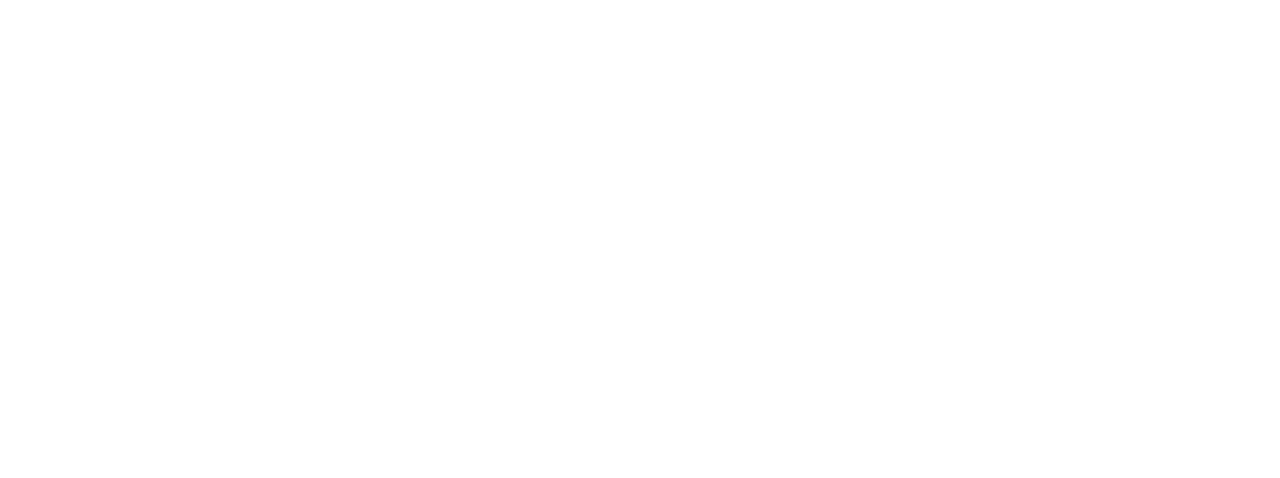
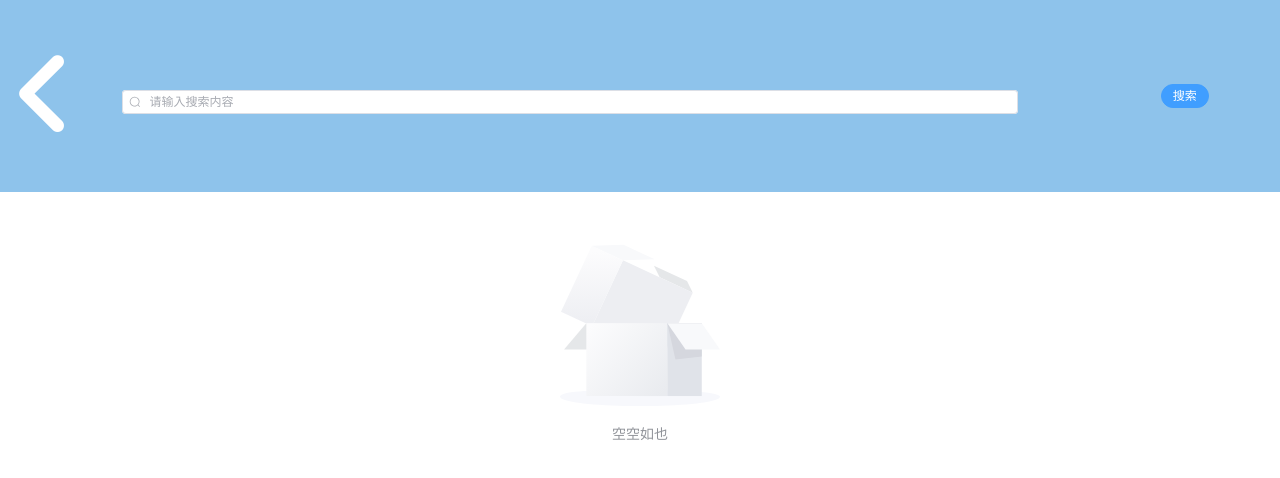
Before and after one commit to Smilingny/video_front, a Vue app: page /searchResult in a window 1280 px wide. Before the commit this address had no page. Shown: the top 478 px of the page. Built offline with nearby package versions, Linux system fonts and the light colour scheme.

Commit message:
添加了搜索界面页面，并设置了相应的的简单查询简单路由效果

```diff
--- a/src/components/Header.vue
+++ b/src/components/Header.vue
@@ -17,6 +17,10 @@
   router.push('/letterIconView')
 }
 
+/*搜索导向函数，直接导向搜索结果界面*/
+function goToSearchResult(){
+  router.push('/searchResult')
+}
 </script>
 
 <template>
@@ -27,7 +31,7 @@
       <el-avatar :size="28" :src="url"/>
     </div>
     <!--  搜索框部分-->
-    <div class="header-part_1">
+    <div class="header-part_1" @click="goToSearchResult">
       <el-input placeholder="搜索" :prefix-icon="Search" size="small"></el-input>
     </div>
     <!-- 信封部分-->
--- a/src/router/index.js
+++ b/src/router/index.js
@@ -62,6 +62,12 @@
           component:()=>import('../views/ListItemDetail.vue')
 
       },
+      {
+          path:'/searchResult',
+          name: 'SearchResult',
+          component:()=>import('../views/SearchResultvView.vue')
+
+      },
   ]
 })
 
--- a/src/views/Info.vue
+++ b/src/views/Info.vue
@@ -161,7 +161,7 @@
             <!--图标-->
             <div class="left">
               <i class="fas fa-users"></i>
-              <span>青少年守护</span>
+              <span>后台管理</span>
             </div>
             <!--            图标-->
             <div class="right">
--- /dev/null
+++ b/src/views/SearchResultvView.vue
@@ -0,0 +1,171 @@
+<script setup>
+
+import {Search} from "@element-plus/icons-vue";
+import {useRouter} from "vue-router";
+import {ref} from "vue";
+import {ElMessage} from "element-plus";
+
+const router = useRouter()
+function goToIndex(){
+  router.push('/')
+}
+/*添加一些搜索假数据*/
+const searchInfo = ref([
+    {
+      title:"标题",
+      content:"视频简介",
+      time:"4:15",
+      url:"../../public/god.jpg"
+    },
+  {
+    title:"标题",
+    content:"视频简介",
+    time:"4:15",
+    url:"../../public/god.jpg"
+  },
+  {
+    title:"标题",
+    content:"视频简介",
+    time:"4:15",
+    url:"../../public/god.jpg"
+  },
+  {
+    title:"标题",
+    content:"视频简介",
+    time:"4:15",
+    url:"../../public/god.jpg"
+  }
+])
+/*实现搜索显示和隐藏的逻辑*/
+
+/*存储用户的搜索词*/
+const searchKey = ref()
+/*存储搜索结果的状态：1为检索到，0为未检索到*/
+const searchResult  =ref(0);
+function search(){
+  console.log(searchKey.value)
+  /*这里使用假数据来进行判断*/
+  if (searchKey.value==="标题"){
+    searchResult.value=1
+    ElMessage.success('搜索成功')
+  }
+  else {
+    searchResult.value=0
+    ElMessage.error('搜索失败')
+  }
+}
+</script>
+
+<template>
+<div class="wrapper">
+<!--头部-->
+  <div class="myHeader">
+    <span style="left: 0;position: absolute;margin-left: 1vw;color: white;font-size: 8vw">
+      <i class="fas fa-angle-left" @click="goToIndex"></i>
+    </span>
+    <div class="title" style="margin-left: 4vw">
+      <el-input placeholder="请输入搜索内容"
+                :prefix-icon="Search"
+                size="small"
+                style="width: 70vw"
+                v-model="searchKey"
+                clearable
+      ></el-input>
+    </div>
+    <div class="btn">
+      <el-button type="primary" round size="small" @click="search" >搜索</el-button>
+    </div>
+  </div>
+<!--查询结果部分-->
+<!--默认为空状态-->
+  <div class="empty" v-if="searchResult===0">
+    <el-empty description="空空如也"/>
+  </div>
+  <div class="list" v-else>
+    <div class="item" v-for="item in searchInfo" >
+<!--左边图片区-->
+      <div class="left">
+        <div class="img">
+        <img :src="item.url" alt=""/>
+        </div>
+        <div class="imgInfo">
+<!--播放时长-->
+          <div class="time" style="color: white;font-size: 3vw">{{ item.time }}</div>
+        </div>
+      </div>
+<!-- 右边文字区-->
+      <div class="right">
+        <div class="title">
+          <p style="margin-top: 2vw">{{ item.title }}</p>
+        </div>
+        <div class="content" style="font-size: 3.5vw;color: #666;">{{ item.content }}</div>
+      </div>
+    </div>
+  </div>
+</div>
+</template>
+
+<style scoped>
+.wrapper{
+  width: 100vw;
+  display: flex;
+  flex-direction: column;
+}
+.wrapper .list{
+  margin-top: 15vw;
+  display: flex;
+  flex-direction: column;
+  align-items: center;
+}
+.wrapper .empty{
+  margin-top: 15vw;
+  display: flex;
+  flex-direction: column;
+  align-items: center;
+}
+.wrapper .list .item{
+  display: flex;
+  width: 100vw;
+  align-items: center;
+  justify-content: space-around;
+  border-radius: 5px;
+  height: 25vw;
+  background-color: white;
+  /*设置相应的间距*/
+  margin: 2vw;
+  box-shadow: 2px 2px 3px 2px rgba(0.2, 0.2, 0.2, 0.2);
+}
+.wrapper .list .item .left{
+  position: relative;
+  width: 50%;
+  display: flex;
+  flex-direction: column;
+  align-items: center;
+}
+.wrapper .list .item .left .img{
+  height: 20vw;
+  width: 85%;
+  border-radius: 5px 5px 0 0;
+  background-color: lightblue;
+}
+.wrapper .list .item .left .img img{
+  height: 100%;
+  width:100%;
+  border-radius: 5px
+}
+.wrapper .list .item .left .imgInfo{
+  position: absolute;
+  right: 4vw;
+  bottom: 0;
+  margin: 1vw;
+  height: 1rem;
+}
+.wrapper .list .item .right{
+  position: relative;
+  width: 50%;
+  display: flex;
+  flex-direction: column;
+  justify-content: center;
+}
+
+</style>
```
Also changed, not shown: public/2.jpg (added).
